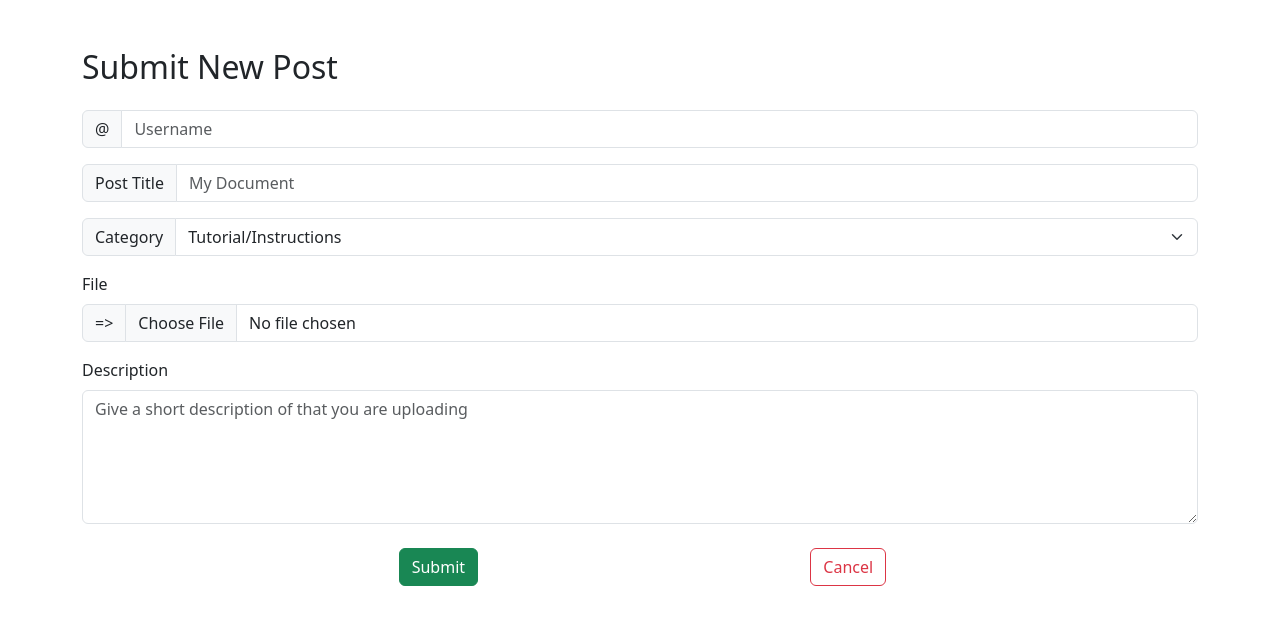
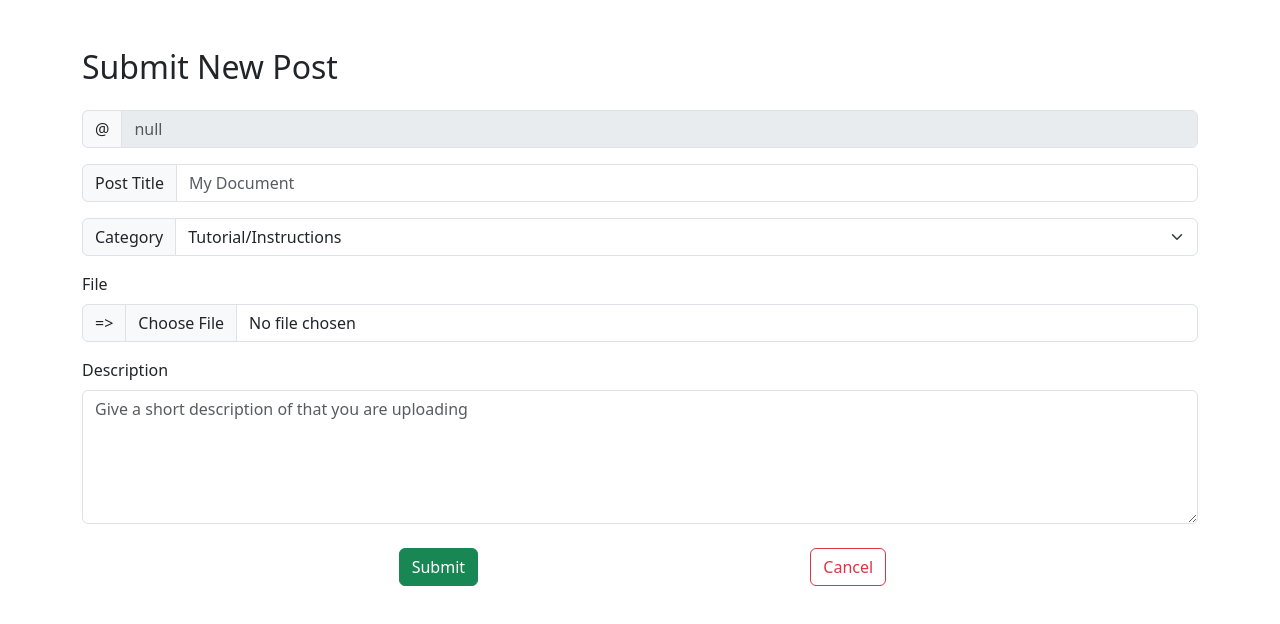
Before and after one commit to SkyMazter/PNK_Archive, a React (Vite) app in the folder frontEnd/: page /Submit in a window 1280 px wide. Shown: the top 624 px of the page. Built offline with nearby package versions, Linux system fonts and the light colour scheme.

Commit message:
added states

```diff
--- a/frontEnd/src/Components/LoginStatus.tsx
+++ b/frontEnd/src/Components/LoginStatus.tsx
@@ -1,22 +1,20 @@
 import { Button, Navbar } from "react-bootstrap";
 import { Link } from "react-router-dom";
+import { useAppSelector } from "../hooks/hooks";
 
 interface Props {
   isLoggedIn: boolean;
 }
 
 const LoginStatus = ({ isLoggedIn }: Props) => {
+  const currentUsrn: string = useAppSelector((state) => state.user.username);
   if (isLoggedIn == false)
     return (
       <Link to="/Login">
         <Button variant={"outline-secondary"}>Log In</Button>
       </Link>
     );
-  return (
-    <Navbar.Text>
-      Signed in as: <a href="#login">Oscar Comunidad</a>
-    </Navbar.Text>
-  );
+  return <Navbar.Text>Signed in as: @{currentUsrn}</Navbar.Text>;
 };
 
 export default LoginStatus;
--- a/frontEnd/src/Pages/Login.tsx
+++ b/frontEnd/src/Pages/Login.tsx
@@ -4,6 +4,7 @@ import { useState } from "react";
 import PopUp from "../Components/PopUp";
 import { useDispatch } from "react-redux";
 import { setActive } from "../state/slices/loginSlice";
+import { setUserID, setUsername } from "../state/slices/userSlice";
 
 interface loginData {
   username: string;
@@ -11,7 +12,7 @@ interface loginData {
 }
 
 const Login = () => {
-  const dispatch = useDispatch()
+  const dispatch = useDispatch();
   const navigate = useNavigate();
   const [data, setData] = useState<loginData>({
     username: "",
@@ -22,7 +23,7 @@ const Login = () => {
 
   //click handler
   const handleLogin = () => {
-    setError(false)
+    setError(false);
     callLogin();
   };
 
@@ -48,9 +49,12 @@ const Login = () => {
       });
 
       const res = await response.json();
+
       if (response.ok) {
-        dispatch(setActive())
-        navigate('/');
+        dispatch(setActive());
+        dispatch(setUsername(res.username));
+        dispatch(setUserID(res.user_id));
+        navigate("/");
       } else {
         setError(true);
         setErrorText(res.error);
@@ -73,7 +77,10 @@ const Login = () => {
       <Row className="h-auto py-2 justify-content-around">
         <Col xs={10} lg={4}>
           <h1>Login</h1>
-          <PopUp isActive={error} text={errorText|| "Unknown issue, Please try again"}></PopUp>
+          <PopUp
+            isActive={error}
+            text={errorText || "Unknown issue, Please try again"}
+          ></PopUp>
           <Form>
             <InputGroup className="my-3">
               <InputGroup.Text id="basic-addon1">@</InputGroup.Text>
--- a/frontEnd/src/Pages/Submit.tsx
+++ b/frontEnd/src/Pages/Submit.tsx
@@ -1,7 +1,9 @@
 import { Button, Col, Container, Form, InputGroup, Row } from "react-bootstrap";
 import { Link } from "react-router-dom";
+import { useAppSelector } from "../hooks/hooks";
 
 const Submit = () => {
+  const currentUsrn: string = useAppSelector((state) => state.user.username);
   return (
     <Container className="min-vh-100 my-5" fluid="sm">
       <Row className="justify-content-center">
@@ -16,8 +18,10 @@ const Submit = () => {
             <InputGroup className="my-3">
               <InputGroup.Text>@</InputGroup.Text>
               <Form.Control
-                placeholder="Username"
+                placeholder={currentUsrn}
                 aria-describedby="basic-addon2"
+                disabled
+                readOnly
               ></Form.Control>
             </InputGroup>
 
```
Also changed, not shown: frontEnd/src/main.tsx (+6 -8 lines).
